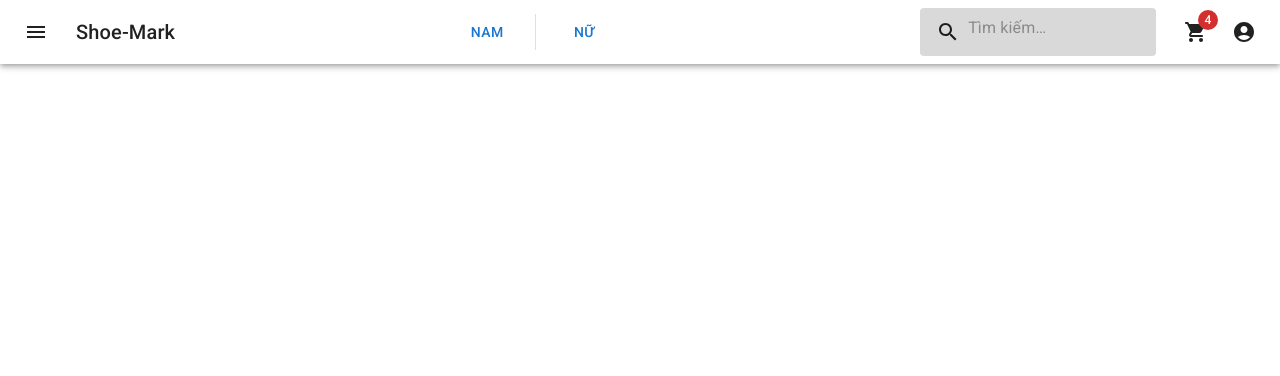
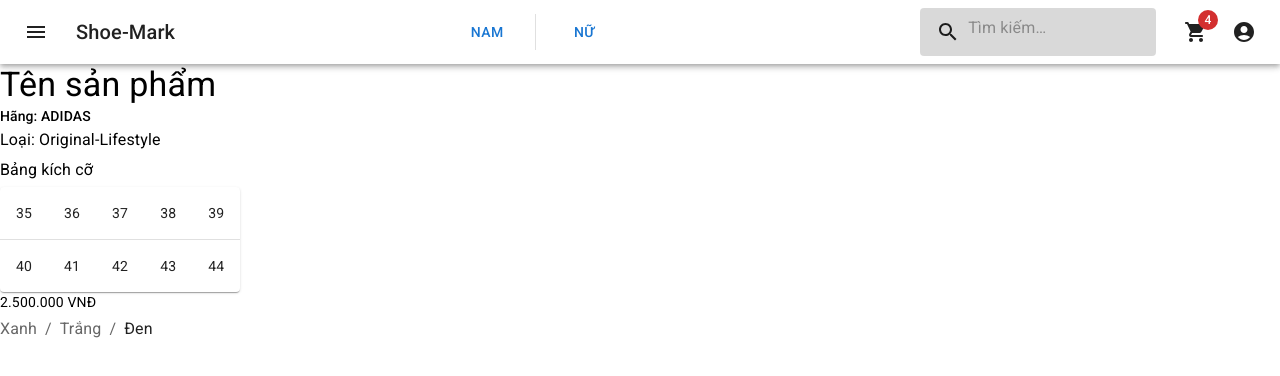
Before and after one commit to FukuwaMitzu/shoesmark-ui, a Next.js app: page / in a window 1280 px wide. Shown: the top 376 px of the page. Built offline with nearby package versions, Linux system fonts and the light colour scheme; no server answers.

Commit message:
làm thêm một chút phần info giày

```diff
--- /dev/null
+++ b/views/clientlayout/Container/Color/Color.js
@@ -0,0 +1,35 @@
+import * as React from 'react';
+import Breadcrumbs from '@mui/material/Breadcrumbs';
+import Link from '@mui/material/Link';
+
+function handleClick(event) {
+  event.preventDefault();
+  console.info('You clicked a breadcrumb.');
+}
+
+export default function ShoeColors() {
+  return (
+    <div role="presentation" onClick={handleClick}>
+      <Breadcrumbs aria-label="breadcrumb">
+        <Link underline="hover" color="inherit" href="/">
+          Xanh
+        </Link>
+        <Link
+          underline="hover"
+          color="inherit"
+          href="/material-ui/getting-started/installation/"
+        >
+          Trắng
+        </Link>
+        <Link
+          underline="hover"
+          color="text.primary"
+          href="/material-ui/react-breadcrumbs/"
+          aria-current="page"
+        >
+          Đen
+        </Link>
+      </Breadcrumbs>
+    </div>
+  );
+}
--- /dev/null
+++ b/views/clientlayout/Container/Info/info.js
@@ -0,0 +1,61 @@
+import * as React from "react";
+import Table from "@mui/material/Table";
+import TableBody from "@mui/material/TableBody";
+import TableCell from "@mui/material/TableCell";
+import TableContainer from "@mui/material/TableContainer";
+import TableHead from "@mui/material/TableHead";
+import TableRow from "@mui/material/TableRow";
+import Paper from "@mui/material/Paper";
+import Box from "@mui/material/Box";
+import Typography from "@mui/material/Typography";
+
+function createData(name, calories, fat, carbs, protein) {
+  return { name, calories, fat, carbs, protein };
+}
+
+const rows = [createData(35, 36, 37, 38, 39), createData(40, 41, 42, 43, 44)];
+
+export default function ShoeInfo() {
+  return (
+    <Box>
+      <Typography variant="h4" component="div">
+        Tên sản phẩm
+      </Typography>
+      <Typography variant="subtitle2" component="div">
+        Hãng: ADIDAS
+      </Typography>
+      <Typography variant="body1" component="div" gutterBottom>
+        Loại: Original-Lifestyle
+      </Typography>
+      <Typography variant="body1" component="div" gutterBottom>
+        Bảng kích cỡ
+      </Typography>
+
+      <TableContainer component={Paper}>
+        <Table aria-label="simple table">
+          <TableBody>
+            {rows.map((row) => (
+              <TableRow
+                key={row.name}
+                sx={{ "&:last-child td, &:last-child th": { border: 0 } }}
+              >
+                <TableCell component="th" scope="row">
+                  {row.name}
+                </TableCell>
+                <TableCell align="right">{row.calories}</TableCell>
+                <TableCell align="right">{row.fat}</TableCell>
+                <TableCell align="right">{row.carbs}</TableCell>
+                <TableCell align="right">{row.protein}</TableCell>
+              </TableRow>
+            ))}
+          </TableBody>
+        </Table>
+      </TableContainer>
+
+      <Typography variant="body2" component="div" gutterBottom>
+        2.500.000 VNĐ
+      </Typography>
+
+    </Box>
+  );
+}
--- a/views/clientlayout/NavBar/NavBar.js
+++ b/views/clientlayout/NavBar/NavBar.js
@@ -206,7 +206,7 @@ export default function PrimarySearchAppBar() {
           </Search>
             <IconButton
               size="large"
-              aria-label="show 4 new mails"
+              aria-label="cart"
               color="inherit"
             >
               <Badge badgeContent={4} color="error">
--- a/views/clientlayout/clientLayout.js
+++ b/views/clientlayout/clientLayout.js
@@ -1,8 +1,21 @@
 import PrimarySearchAppBar from "./NavBar/NavBar"
+import ShoeColors from "./Container/Color/Color"
+import ShoeInfo from "./Container/Info/info"
+import { Stack } from "@mui/material"
+import { Box } from "@mui/system"
+
+
 export default function ClientLayout(props){
     return(
-        <>
+        <Stack direction={'column'}>
             <PrimarySearchAppBar></PrimarySearchAppBar>
-        </>
+            <Stack direction={'row'}>
+                <Box>
+
+                </Box>
+                <ShoeInfo></ShoeInfo>
+            </Stack>
+            <ShoeColors></ShoeColors>
+        </Stack>
     )
 }
```
